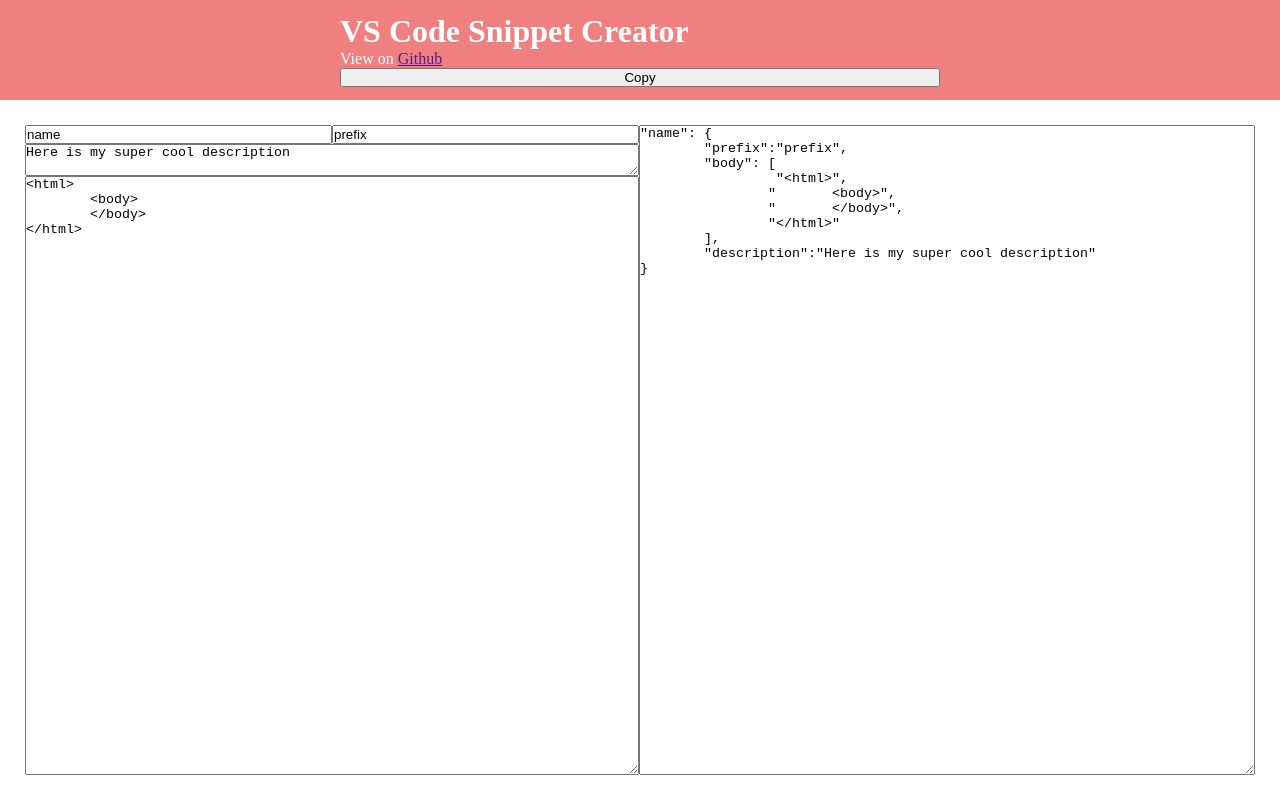
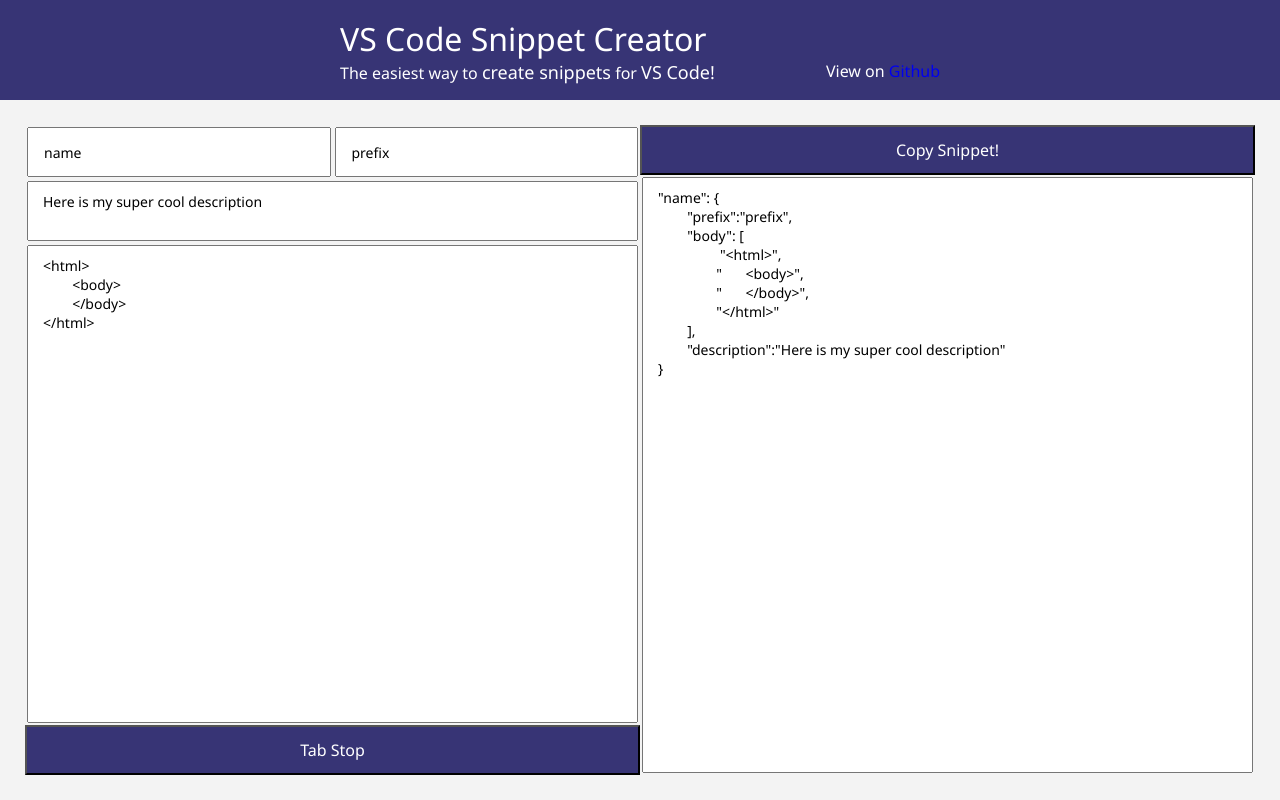
Before and after one commit to jamesqquick/VS-Code-Snippet-Generator, a plain HTML site: page index.html in a window 1280 px wide. Drawn offline with Linux system fonts and the light colour scheme.

Commit message:
updated styling and added tab stop button

```diff
--- a/app.css
+++ b/app.css
@@ -1,8 +1,20 @@
+/* Variables */
+
+:root {
+	--main-color: #373475;
+	--gray: #f3f3f3;
+}
+
 /* Resets */
 * {
 	margin: 0;
 	padding: 0;
 	box-sizing: border-box;
+	font-family: 'Segoe UI', 'Helvetica Neue', 'Helvetica', Arial, sans-serif;
+}
+
+body {
+	background-color: var(--gray);
 }
 
 #appContainer {
@@ -20,15 +32,28 @@
 }
 
 /* Title Bar */
-#titleBar {
+#header {
 	height: 100px;
-	background-color: lightcoral;
+	background-color: var(--main-color);
 	color: white;
 }
 
-#titleBar .container {
+#header .container {
 	height: 100%;
 	justify-content: center;
+}
+
+.header-title {
+	font-weight: 500;
+}
+
+.header-subtitle span {
+	font-weight: 500;
+	font-size: 18px;
+}
+
+.header-content {
+	justify-content: space-between;
 }
 
 /* Flexbox */
@@ -44,3 +69,57 @@
 	display: flex;
 	flex-direction: column;
 }
+
+a {
+	text-decoration: none;
+}
+
+a:visited {
+	color: white;
+}
+
+p {
+	font-weight: 300;
+}
+
+a {
+	font-weight: 500;
+}
+
+input,
+textarea {
+	padding: 10px 15px;
+	font-size: 14px;
+	margin: 2px;
+}
+
+input:focus,
+textarea:focus {
+	box-shadow: 0 0 2px var(--main-color);
+	outline: none;
+	border: 1px solid transparent;
+}
+
+input {
+	height: 50px;
+}
+
+textarea {
+	resize: none;
+}
+
+button {
+	height: 50px;
+	background-color: var(--main-color);
+	color: white;
+	font-size: 16px;
+}
+button:hover {
+	cursor: pointer;
+	background-color: white;
+	color: var(--main-color);
+}
+
+button:focus {
+	outline: none;
+}
--- a/app.js
+++ b/app.js
@@ -4,8 +4,9 @@
 const snippetPrefix = document.getElementById('snippetPrefix');
 const snippetDescription = document.getElementById('snippetDescription');
 const copyBtn = document.getElementById('copyBtn');
+const tabStopBtn = document.getElementById('tabStopBtn');
 
-console.log('hello');
+let tabStops = 1;
 
 snippetName.value = 'name';
 snippetPrefix.value = 'prefix';
@@ -44,6 +45,19 @@
 
 snippetBody.addEventListener('keyup', updateSnippetOutput);
 
+tabStopBtn.addEventListener('click', e => {
+	console.log(snippetBody.selectionStart);
+	const start =
+		snippetBody.selectionStart !== 0
+			? snippetBody.selectionStart
+			: snippetBody.value.length - 1;
+	snippetBody.value =
+		snippetBody.value.substring(0, start) +
+		`$${tabStops}` +
+		snippetBody.value.substring(start, snippetBody.value.length);
+	tabStops++;
+});
+
 copyBtn.addEventListener('click', e => {
 	formattedInput.select();
 	document.execCommand('copy');
--- a/index.html
+++ b/index.html
@@ -12,13 +12,18 @@
 <body>
 	<div id="appContainer" class="flex-column">
 
-		<div id="titleBar">
+		<div id="header">
 			<div class="container flex-column">
-				<h1>VS Code Snippet Creator</h1>
+				<h1 class="header-title">VS Code Snippet Creator</h1>
+				<div class="header-content flex">
+					<p class="header-subtitle">The easiest way to
+						<span>create snippets</span> for
+						<span>VS Code!</span>
+					</p>
 					<p>View on
-					<a href="">Github</a>
+						<a href="https://github.com/jamesqquick/VS-Code-Snippet-Generator">Github</a>
 					</p>
-				<button id="copyBtn">Copy</button>
+				</div>
 			</div>
 		</div>
 		<div id="mainContent" class="flex flex-grow-1">
@@ -27,11 +32,18 @@
 					<input class="flex-grow-1" type="text" name="snippetName" id="snippetName" placeholder="name">
 					<input class="flex-grow-1" type="text" name="snippetPrefix" id="snippetPrefix" placeholder="prefix">
 				</div>
+				<div class="flex-column flex-grow-1">
+
 					<textarea name="snippetDescription" id="snippetDescription" placeholder="description"></textarea>
 					<textarea class="flex-grow-1" name="" id="snippetBody"></textarea>
+					<button id="tabStopBtn">Tab Stop</button>
 				</div>
 
+			</div>
+			<div class="flex-column flex-grow-1">
+				<button id="copyBtn">Copy Snippet!</button>
 				<textarea id="formattedInput" rows="10" class="flex-grow-1"></textarea>
+			</div>
 		</div>
 	</div>
 	<script src="app.js"></script>
```
Lines whose indentation alone changed are shown as unchanged.
